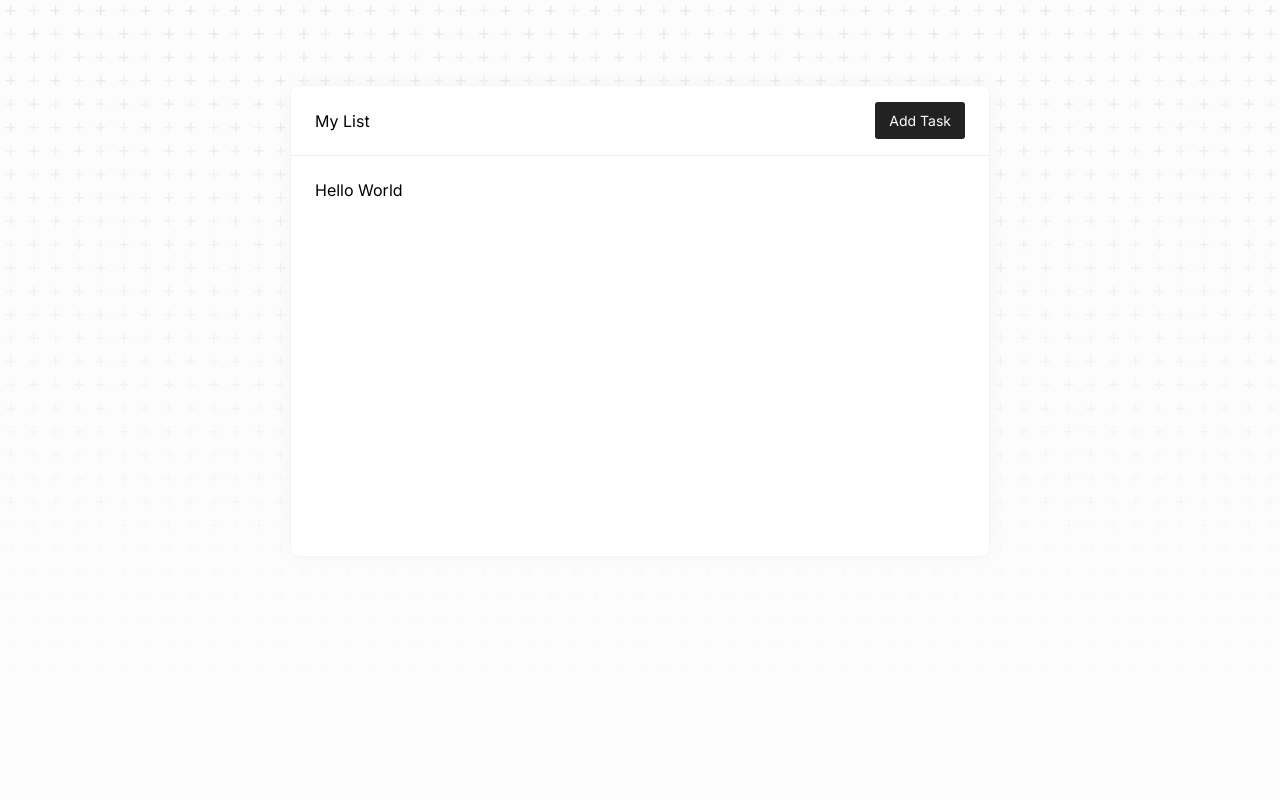
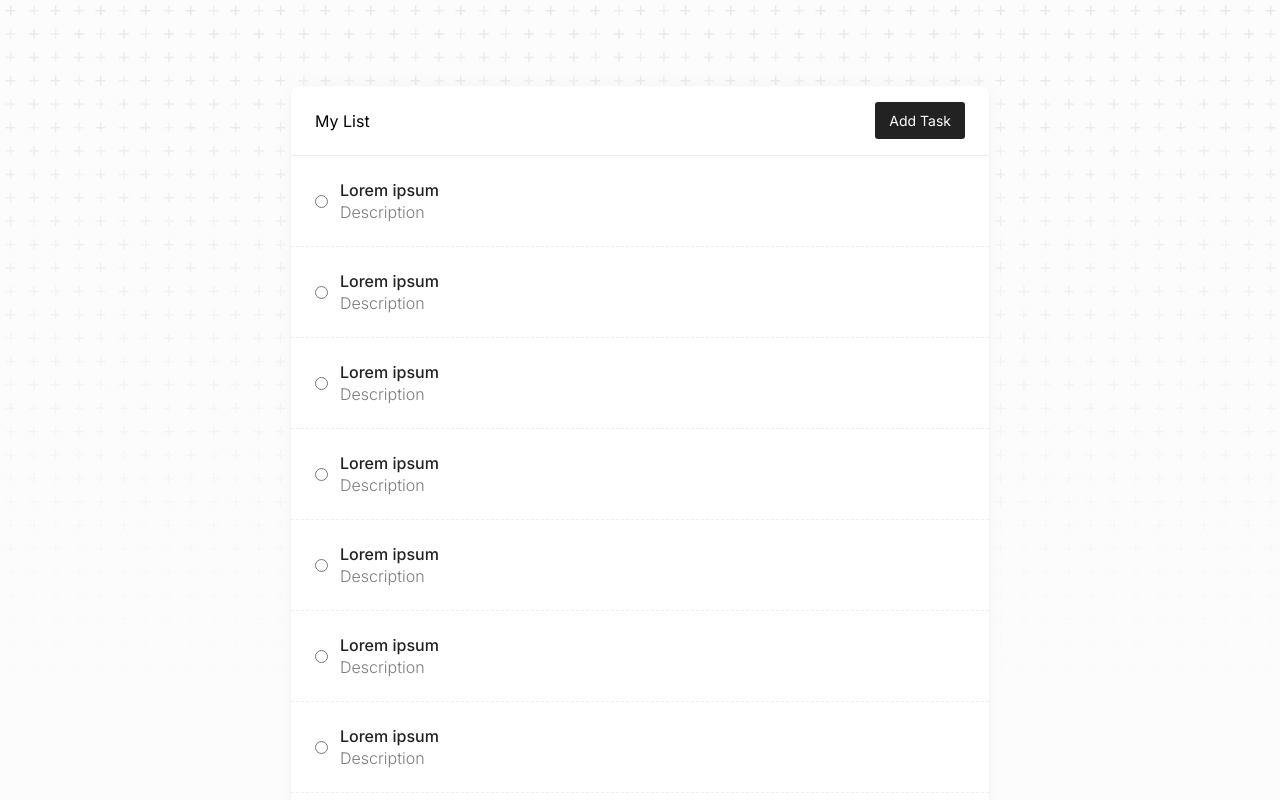
Before and after one commit to nermin-io/itemised, a Next.js app: page / in a window 1280 px wide. Built offline with nearby package versions, Linux system fonts and the light colour scheme.

Commit message:
implement card row

```diff
--- a/src/components/CardBody.module.scss
+++ b/src/components/CardBody.module.scss
@@ -1,6 +1,7 @@
 .base {
-  padding: 24px;
   min-height: 400px;
   max-height: 800px;
   overflow-y: auto;
+  display: flex;
+  flex-direction: column;
 }
--- /dev/null
+++ b/src/components/CardRow.module.scss
@@ -0,0 +1,31 @@
+@import "colors";
+
+.base {
+  padding: 24px;
+  display: flex;
+  flex-direction: row;
+  align-items: center;
+  justify-content: flex-start;
+  gap: 12px;
+
+  &:not(:last-child) {
+    border-bottom: 1px dashed $border-dark;
+  }
+
+  div {
+    display: flex;
+    flex-direction: column;
+    gap: 2px;
+    font-size: 16px;
+
+    p:first-child {
+      font-weight: 450;
+      color: $brand-dark;
+    }
+
+    p:last-child {
+      font-weight: 350;
+      color: $brand-subtext;
+    }
+  }
+}
--- /dev/null
+++ b/src/components/CardRow.tsx
@@ -0,0 +1,23 @@
+import React from "react";
+import { cva, type VariantProps } from "class-variance-authority";
+import styles from "./CardRow.module.scss";
+
+const cardRow = cva(styles.base, {
+  variants: {},
+});
+
+interface Props
+  extends React.AllHTMLAttributes<HTMLDivElement>,
+    VariantProps<typeof cardRow> {
+  children: React.ReactNode | React.ReactNode[];
+}
+
+const CardRow: React.FC<Props> = ({ children, className, ...props }) => {
+  return (
+    <div className={cardRow({ className })} {...props}>
+      {children}
+    </div>
+  );
+};
+
+export default CardRow;
--- a/src/pages/index.tsx
+++ b/src/pages/index.tsx
@@ -2,6 +2,42 @@ import Button from "@/components/Button";
 import Card from "@/components/Card";
 import CardBody from "@/components/CardBody";
 import CardHeader from "@/components/CardHeader";
+import CardRow from "@/components/CardRow";
+
+const exampleTasks = [
+  {
+    title: "Lorem ipsum",
+    description: "Description",
+  },
+  {
+    title: "Lorem ipsum",
+    description: "Description",
+  },
+  {
+    title: "Lorem ipsum",
+    description: "Description",
+  },
+  {
+    title: "Lorem ipsum",
+    description: "Description",
+  },
+  {
+    title: "Lorem ipsum",
+    description: "Description",
+  },
+  {
+    title: "Lorem ipsum",
+    description: "Description",
+  },
+  {
+    title: "Lorem ipsum",
+    description: "Description",
+  },
+  {
+    title: "Lorem ipsum",
+    description: "Description",
+  },
+];
 
 export default function Home() {
   return (
@@ -10,7 +46,17 @@ export default function Home() {
         My List
         <Button>Add Task</Button>
       </CardHeader>
-      <CardBody>Hello World</CardBody>
+      <CardBody>
+        {exampleTasks.map((task, idx) => (
+          <CardRow key={idx}>
+            <input type="radio" />
+            <div>
+              <p>{task.title}</p>
+              <p>{task.description}</p>
+            </div>
+          </CardRow>
+        ))}
+      </CardBody>
     </Card>
   );
 }
--- a/src/styles/_colors.scss
+++ b/src/styles/_colors.scss
@@ -6,3 +6,4 @@ $brand-dark-lighter: #333333;
 $brand-light: #898989;
 $brand-light-lighter: #ededed;
 $brand-lightest: #fafafa;
+$brand-subtext: #7c7c7c;
```
